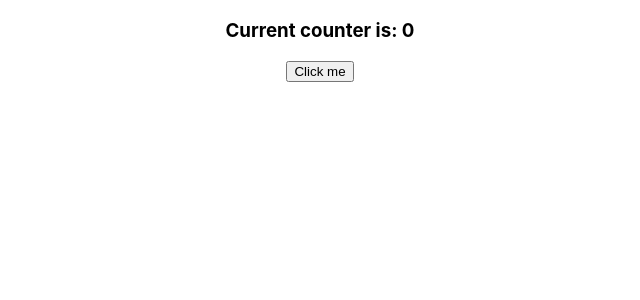
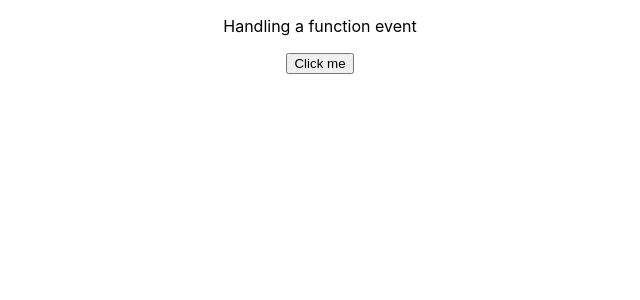
Before and after one commit to bbogomilov1/learning-react, a React (Create React App) app: page / in a window 1280 px wide. Shown: the top 300 px of the page, without its empty margins (320-960 px from the left). Built offline with nearby package versions, Linux system fonts and the light colour scheme.

Commit message:
destructuring props and function handling

```diff
--- a/src/App.js
+++ b/src/App.js
@@ -4,11 +4,13 @@ import Hello from "./components/Hello";
 import Message from "./components/Message";
 import Profile from "./components/Profile";
 import Counter from "./components/Counter";
+import Resume from "./components/Resume";
+import FunctionEvent from "./components/FunctionEvent";
 
 function App() {
   return (
     <div className="App">
-      <Counter />
+      <FunctionEvent />
     </div>
   );
 }
--- a/src/components/Counter.js
+++ b/src/components/Counter.js
@@ -7,11 +7,16 @@ class Counter extends Component {
       counter: 0,
     };
   }
+  increment() {
+    this.setState({
+      counter: this.state.counter + 1,
+    });
+  }
   render() {
     return (
       <div>
         <h3>Current counter is: {this.state.counter}</h3>
-        <button>Click me</button>
+        <button onClick={() => this.increment()}>Click to increment</button>
       </div>
     );
   }
--- /dev/null
+++ b/src/components/FunctionEvent.js
@@ -0,0 +1,13 @@
+function FunctionEvent() {
+  function clickHandler() {
+    console.log("button clicked");
+  }
+  return (
+    <div>
+      <p>Handling a function event</p>
+      <button onClick={clickHandler}>Click me</button>
+    </div>
+  );
+}
+
+export default FunctionEvent;
--- a/src/components/Profile.js
+++ b/src/components/Profile.js
@@ -1,5 +1,10 @@
 function Profile(props) {
-  return <h1>This is the profile of {props.name}</h1>;
+  const { name, lastname } = props;
+  return (
+    <h1>
+      This is the profile of {name} {lastname}
+    </h1>
+  );
 }
 
 export default Profile;
--- /dev/null
+++ b/src/components/Resume.js
@@ -0,0 +1,10 @@
+import { Component } from "react";
+
+class Resume extends Component {
+  render() {
+    const { name } = this.props;
+    return <h1>this is a class component of {name}</h1>;
+  }
+}
+
+export default Resume;
```
